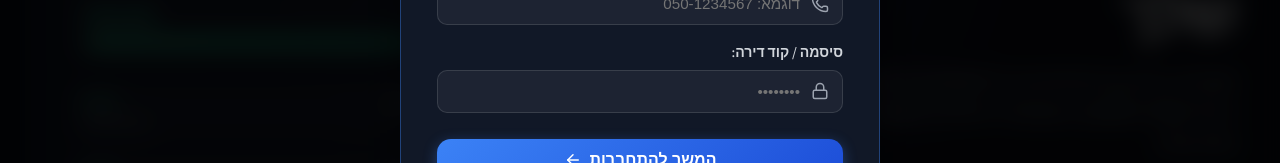
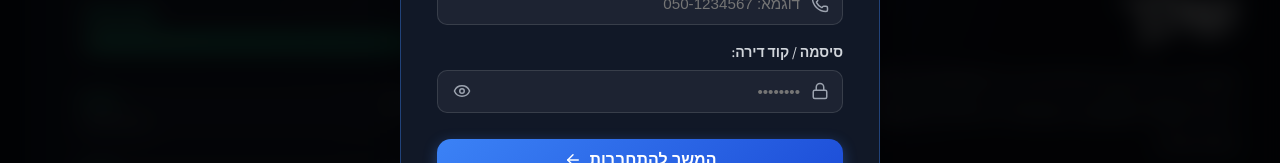
Before and after one commit to nurielk/hoa-website, a React (Vite) app: page / in a window 1280 px wide. Both pictures are taken after a click on the button "התחברות למערכת". Shown: the part 413-576 px from the top of the page. Built offline with nearby package versions, Linux system fonts and the light colour scheme.

Commit message:
feat(auth): add password visibility toggle to LoginModal and complete skip-to-content LTR styling

```diff
--- a/src/components/LoginModal.tsx
+++ b/src/components/LoginModal.tsx
@@ -1,6 +1,6 @@
 import React, { useState } from 'react';
 import { Language } from '../types';
-import { X, Lock, Phone, ArrowLeft, ArrowRight, ShieldCheck, Building2, CheckCircle2 } from 'lucide-react';
+import { X, Lock, Phone, ArrowLeft, ArrowRight, ShieldCheck, Building2, CheckCircle2, Eye, EyeOff } from 'lucide-react';
 
 interface LoginModalProps {
   isOpen: boolean;
@@ -21,6 +21,7 @@ export const LoginModal: React.FC<LoginModalProps> = ({
   const [role, setRole] = useState<'resident' | 'vaad' | 'management'>('vaad');
   const [identifier, setIdentifier] = useState('');
   const [password, setPassword] = useState('');
+  const [showPassword, setShowPassword] = useState(false);
   const [step, setStep] = useState<'credentials' | 'otp'>('credentials');
   const [otpCode, setOtpCode] = useState('');
   const [loading, setLoading] = useState(false);
@@ -296,14 +297,14 @@ export const LoginModal: React.FC<LoginModalProps> = ({
                   }}
                 />
                 <input
-                  type="password"
+                  type={showPassword ? 'text' : 'password'}
                   value={password}
                   onChange={(e) => setPassword(e.target.value)}
                   style={{
                     width: '100%',
                     padding: '12px 16px',
-                    paddingRight: isRtl ? '42px' : '16px',
-                    paddingLeft: isRtl ? '16px' : '42px',
+                    paddingRight: '42px',
+                    paddingLeft: '42px',
                     borderRadius: '10px',
                     background: 'rgba(255, 255, 255, 0.05)',
                     border: '1px solid rgba(255, 255, 255, 0.12)',
@@ -313,6 +314,29 @@ export const LoginModal: React.FC<LoginModalProps> = ({
                   }}
                   placeholder="••••••••"
                 />
+                <button
+                  type="button"
+                  onClick={() => setShowPassword(!showPassword)}
+                  aria-label={showPassword ? (isRtl ? 'הסתר סיסמה' : 'Hide password') : (isRtl ? 'הצג סיסמה' : 'Show password')}
+                  title={showPassword ? (isRtl ? 'הסתר סיסמה' : 'Hide password') : (isRtl ? 'הצג סיסמה' : 'Show password')}
+                  style={{
+                    position: 'absolute',
+                    top: '50%',
+                    transform: 'translateY(-50%)',
+                    left: isRtl ? '12px' : 'auto',
+                    right: isRtl ? 'auto' : '12px',
+                    background: 'none',
+                    border: 'none',
+                    color: '#9ca3af',
+                    cursor: 'pointer',
+                    padding: '4px',
+                    display: 'flex',
+                    alignItems: 'center',
+                    justifyContent: 'center',
+                  }}
+                >
+                  {showPassword ? <EyeOff size={18} /> : <Eye size={18} />}
+                </button>
               </div>
             </div>
 
--- a/src/config/featuresConfig.ts
+++ b/src/config/featuresConfig.ts
@@ -25,4 +25,5 @@ export const FEATURES_CONFIG = {
   utmTracker: true,          // 20. מעקב UTM
   copyToClipboard: true,     // 21. העתקה ללוח עם טוסט
   lastUpdatedDates: true,    // 22. תאריכי עדכון אחרון
+  passwordToggle: true,      // 23. הצגה והסתרת סיסמה
 } as const;
--- a/src/index.css
+++ b/src/index.css
@@ -105,6 +105,11 @@ body {
   top: 20px;
   outline: 3px solid #60a5fa;
   outline-offset: 2px;
+}
+
+[dir="ltr"] .skip-to-content {
+  right: auto;
+  left: 20px;
 }
 
 /* Scroll Progress Bar */
```
